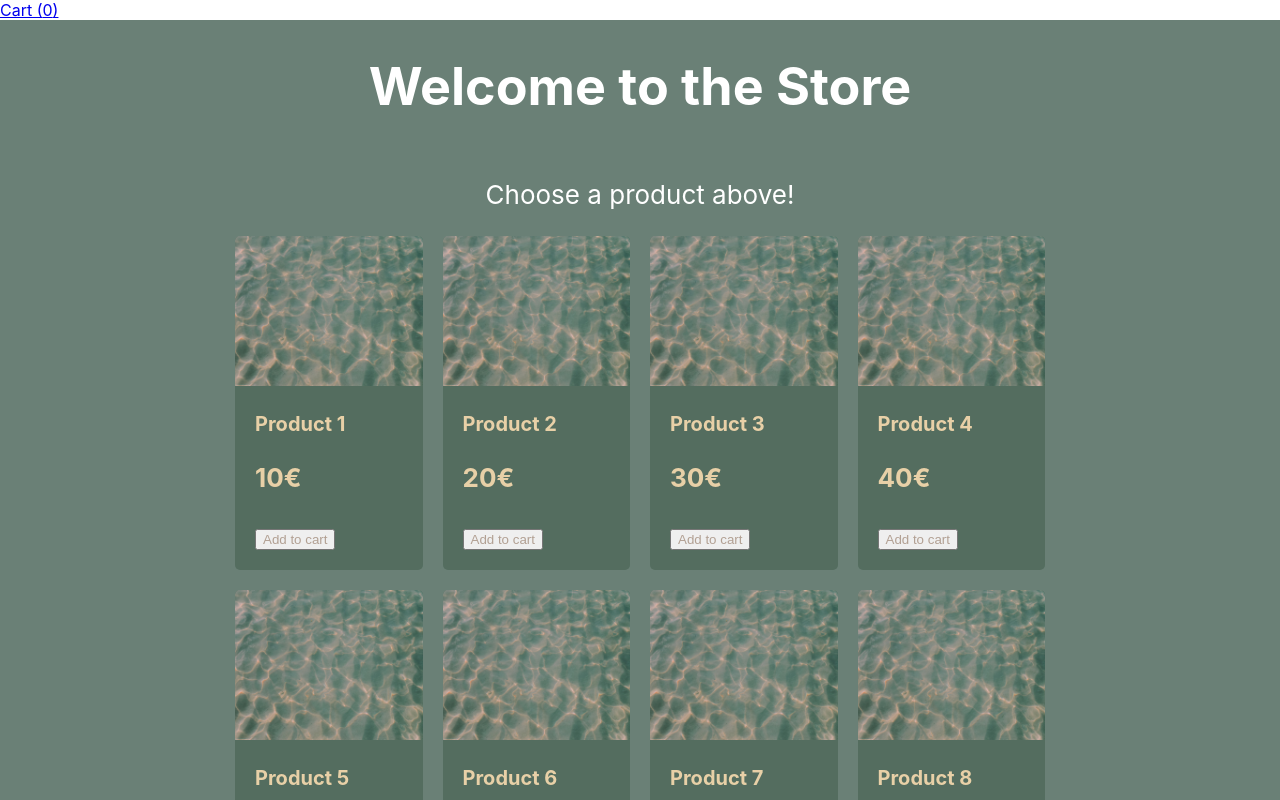
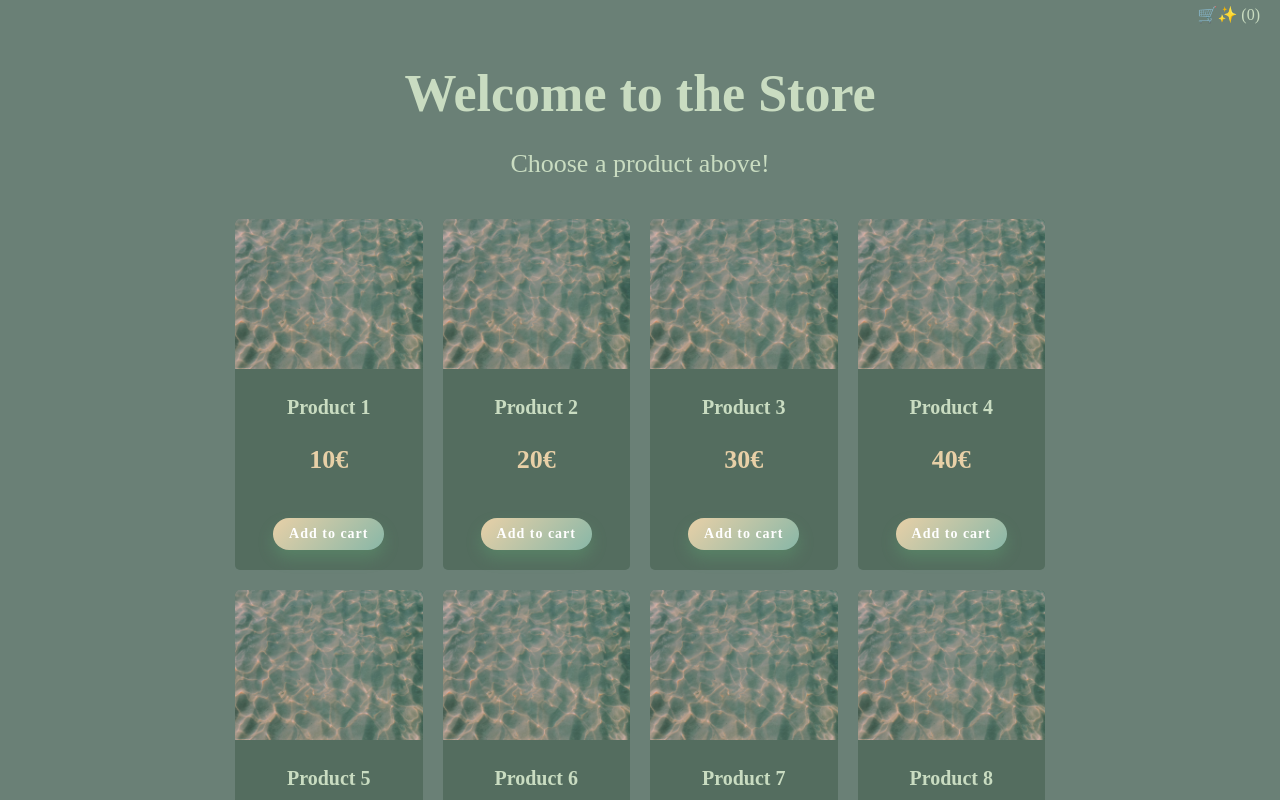
Before and after one commit to bzukow/shop-site-react-practice, a React (Create React App) app: page / in a window 1280 px wide. Shown: the top 800 px of the page. Built offline with nearby package versions, Linux system fonts and the light colour scheme.

Commit message:
CSS adjustments part 1

```diff
--- a/src/App.js
+++ b/src/App.js
@@ -1,10 +1,10 @@
-
 import { useState, useEffect } from "react";
 import products from "./db.json";
 import { BrowserRouter, Routes, Route, Link } from "react-router-dom";
 import Home from "./pages/Home";
 import ProductDetails from "./pages/ProductDetails";
 import Cart from "./pages/Cart";
+import styles from "./App.module.css"
 function App() {
   const [productsList, setProductsList] = useState([]);
   const [loading, setLoading] = useState(true);
@@ -38,26 +38,22 @@ function App() {
     });
   };
   return (
-
+    <div className={styles['App-container']}>
       <BrowserRouter>
         {!loading && (
-    <header>
-      <Link to="/cart">Cart ({cart.length})</Link>
+          <header className={styles['App-header-cart']}>
+            <Link to="/cart">🛒✨ ({cart.length})</Link>
           </header>
         )}
         <Routes>
-        <Route
-          path="/"
-          element={loading ? <h2>Loading...</h2> : <Home productsList={productsList} addToCart={addToCart} />}
-        />
-        <Route
-          path="/product/:id"
-          element={loading ? <h2>Loading...</h2> : <ProductDetails productsList={productsList} addToCart={addToCart} />}
-        />
+          <Route path="/" element={loading ? <div className={styles['App-container-loading']}><h2>Loading...</h2></div> : <Home productsList={productsList} addToCart={addToCart} />}/>
+          <Route path="/product/:id" element={loading ? <div className={styles['App-container-loading']}><h2>Loading...</h2></div> : <ProductDetails productsList={productsList} addToCart={addToCart} />}/>
           <Route path="/cart" element={<Cart cart={cart} removeFromCart={removeFromCart} />} />
         </Routes>
 
       </BrowserRouter>
+  </div>
+
 
   );
 }
--- a/src/App.css
+++ b/src/App.module.css
@@ -1,4 +1,4 @@
-.App {
+/* .App {
   text-align: center;
 
 }
@@ -36,4 +36,28 @@
   to {
     transform: rotate(360deg);
   }
+} */
+
+.App-header-cart{
+  background-color: #6A8076;
+  color: white;
+  align-items: end;
+  display: flex;
+  flex-flow: row-reverse;
+  padding: 5px 20px;
 }
+.App-container{
+  background-color: #6A8076;
+  color: #c9dcc1;
+  font-family: "Emilys Candy", serif;
+}
+.App-container a{
+  text-decoration: none;
+  color: #c9dcc1 !important;
+}
+.App-container-loading{
+  min-height: 100vh;
+  display: flex;
+  justify-content: center;
+  align-items: center;
+}
--- a/src/ProductCard.js
+++ b/src/ProductCard.js
@@ -11,7 +11,7 @@ function ProductCard({product, addToCart}) {
             <div className={styles['card-text-container']}>
                 <h3 className={styles['title']}>{product.name}</h3>
                 <p className={styles["price"]}>{product.price}€</p>
-                <button className={styles["button"]} onClick={() => addToCart(product)}>Add to cart</button>
+                <button className={`${styles['button']} ${styles['button--small']}`} onClick={() => addToCart(product)}>Add to cart</button>
             </div>
           </div>
         </Link>
--- a/src/ProductCard.module.css
+++ b/src/ProductCard.module.css
@@ -1,4 +1,5 @@
 .product-card{
+    font-family: "Emilys Candy", serif;
     background-color: #546D5F;
     text-align: left;
     border-radius: 5px;
@@ -18,11 +19,12 @@
 }
 .card-text-container{
     padding:20px;
+    place-items: center;
 }
 .product-card .title{
 
     /* color: #723D46; */
-    color: #e8d0a7;
+    color: #c9dcc1;
     margin:unset;
     font-size: 20px;
 }
@@ -34,6 +36,39 @@
     font-weight: bold;
     color: #e8d0a7;
 }
-.product-card .button{
-    color: #B2A093;
-}
+@import url('https://fonts.googleapis.com/css2?family=Emilys+Candy&display=swap');
+
+.product-card .button {
+    font-family: "Emilys Candy", serif;
+    font-weight: 600;
+    font-style: normal;
+  background: linear-gradient(135deg, #e8d0a7, #88B7A7); /* Pastelowe zielenie */
+  border: none;
+  color: white;
+  padding: 12px 24px;
+  font-size: 16px;
+  letter-spacing: 1px;
+  border-radius: 50px;
+  cursor: pointer;
+  box-shadow: 0 8px 15px rgba(100, 180, 120, 0.3); /* Miękki zielony cień */
+  transition: transform 0.2s, box-shadow 0.2s;
+  }
+
+  .product-card .button:hover {
+    transform: scale(1.05); /* Powiększa */
+  box-shadow: 0 12px 20px rgba(100, 180, 120, 0.4); /* Mocniejszy cień */
+  }
+
+  .product-card .button:active {
+    transform: scale(0.95); /* Zmniejsza */
+  box-shadow: 0 4px 8px rgba(100, 180, 120, 0.2); /* Słabszy cień */
+  }
+  .product-card .button--secondary {
+    background: linear-gradient(135deg, #e8d0a7, #6A8076); /* Ciut ciemniejsze */
+    box-shadow: 0 8px 15px rgba(105, 160, 120, 0.3);
+  }
+
+  .product-card .button--small {
+    padding: 8px 16px;
+    font-size: 14px;
+  }
--- a/src/pages/Cart.js
+++ b/src/pages/Cart.js
@@ -5,7 +5,7 @@ function Cart({ cart, removeFromCart }) {
     <div className={styles["cart-page"]}>
       <h1>Your Cart</h1>
       {cart.length === 0 ? (
-        <p>Your cart is empty 😔</p>
+        <p>Your 🛒 is empty 😔</p>
       ) : (
         <ul>
           {cart.map((item, index) => (
--- a/src/pages/Home.module.css
+++ b/src/pages/Home.module.css
@@ -22,9 +22,15 @@
     align-items: center;
     justify-content: center;
     font-size: calc(10px + 2vmin);
-    color: white;
+    color: #c9dcc1;
+
   }
-
+  .App-header h1{
+    margin-bottom: 0px;
+  }
+  .App-header p{
+    margin-bottom: 40px;
+  }
   .App-link {
     color: #61dafb;
   }
```
Lines whose indentation alone changed are shown as unchanged.
